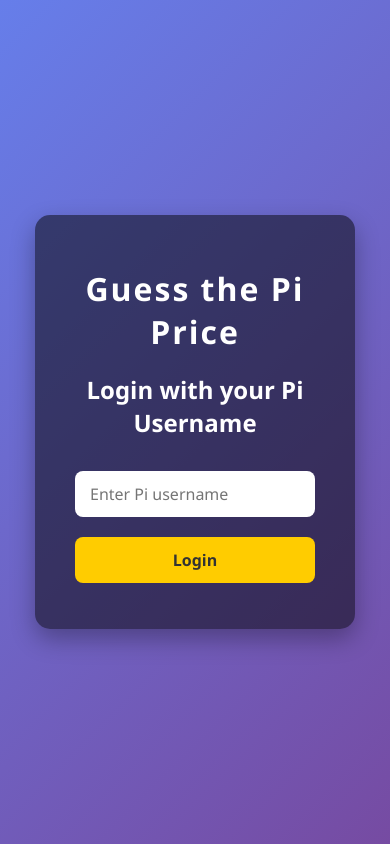
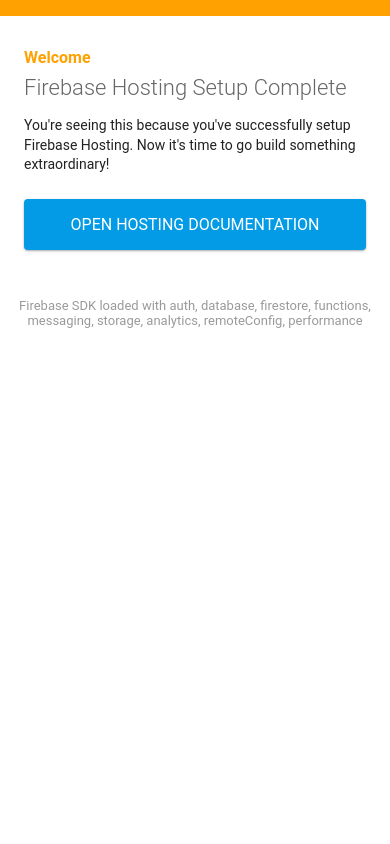
Before and after one commit to amrnannaware/guess-the-pi-price, a plain HTML site: page public/index.html in a window 390 px wide. Drawn offline with Linux system fonts and the light colour scheme; some packages are replaced by stand-ins of ours.

Commit message:
Firebase initialization

```diff
--- a/public/index.html
+++ b/public/index.html
@@ -1,39 +1,89 @@
 <!DOCTYPE html>
-<html lang="en">
-<head>
-  <meta charset="UTF-8" />
-  <meta name="viewport" content="width=device-width, initial-scale=1" />
-  <title>Guess the Pi Price Game</title>
-  <link rel="stylesheet" href="style.css" />
-</head>
-<body>
-  <div class="container">
-    <h1>Guess the Pi Price</h1>
+<html>
+  <head>
+    <meta charset="utf-8">
+    <meta name="viewport" content="width=device-width, initial-scale=1">
+    <title>Welcome to Firebase Hosting</title>
 
-    <!-- Login Screen -->
-    <div id="login-screen" class="screen">
-      <h2>Login with your Pi Username</h2>
-      <input type="text" id="username" placeholder="Enter Pi username" />
-      <button id="login-btn">Login</button>
-      <p class="error" id="login-error"></p>
+    <!-- update the version number as needed -->
+    <script defer src="/__/firebase/11.8.1/firebase-app-compat.js"></script>
+    <!-- include only the Firebase features as you need -->
+    <script defer src="/__/firebase/11.8.1/firebase-auth-compat.js"></script>
+    <script defer src="/__/firebase/11.8.1/firebase-database-compat.js"></script>
+    <script defer src="/__/firebase/11.8.1/firebase-firestore-compat.js"></script>
+    <script defer src="/__/firebase/11.8.1/firebase-functions-compat.js"></script>
+    <script defer src="/__/firebase/11.8.1/firebase-messaging-compat.js"></script>
+    <script defer src="/__/firebase/11.8.1/firebase-storage-compat.js"></script>
+    <script defer src="/__/firebase/11.8.1/firebase-analytics-compat.js"></script>
+    <script defer src="/__/firebase/11.8.1/firebase-remote-config-compat.js"></script>
+    <script defer src="/__/firebase/11.8.1/firebase-performance-compat.js"></script>
+    <!--
+      initialize the SDK after all desired features are loaded, set useEmulator to false
+      to avoid connecting the SDK to running emulators.
+    -->
+    <script defer src="/__/firebase/init.js?useEmulator=true"></script>
+
+    <style media="screen">
+      body { background: #ECEFF1; color: rgba(0,0,0,0.87); font-family: Roboto, Helvetica, Arial, sans-serif; margin: 0; padding: 0; }
+      #message { background: white; max-width: 360px; margin: 100px auto 16px; padding: 32px 24px; border-radius: 3px; }
+      #message h2 { color: #ffa100; font-weight: bold; font-size: 16px; margin: 0 0 8px; }
+      #message h1 { font-size: 22px; font-weight: 300; color: rgba(0,0,0,0.6); margin: 0 0 16px;}
+      #message p { line-height: 140%; margin: 16px 0 24px; font-size: 14px; }
+      #message a { display: block; text-align: center; background: #039be5; text-transform: uppercase; text-decoration: none; color: white; padding: 16px; border-radius: 4px; }
+      #message, #message a { box-shadow: 0 1px 3px rgba(0,0,0,0.12), 0 1px 2px rgba(0,0,0,0.24); }
+      #load { color: rgba(0,0,0,0.4); text-align: center; font-size: 13px; }
+      @media (max-width: 600px) {
+        body, #message { margin-top: 0; background: white; box-shadow: none; }
+        body { border-top: 16px solid #ffa100; }
+      }
+    </style>
+  </head>
+  <body>
+    <div id="message">
+      <h2>Welcome</h2>
+      <h1>Firebase Hosting Setup Complete</h1>
+      <p>You're seeing this because you've successfully setup Firebase Hosting. Now it's time to go build something extraordinary!</p>
+      <a target="_blank" href="https://firebase.google.com/docs/hosting/">Open Hosting Documentation</a>
     </div>
+    <p id="load">Firebase SDK Loading&hellip;</p>
 
-    <!-- Game Screen -->
-    <div id="game-screen" class="screen hidden">
-      <p>Welcome, <span id="display-username"></span>!</p>
-      <p>Try to guess the current price of Pi coin (between 0.01 and 10 Pi)</p>
+    <script>
+      document.addEventListener('DOMContentLoaded', function() {
+        const loadEl = document.querySelector('#load');
+        // // 🔥🔥🔥🔥🔥🔥🔥🔥🔥🔥🔥🔥🔥🔥🔥🔥🔥🔥🔥🔥🔥🔥🔥🔥🔥🔥🔥🔥🔥🔥🔥
+        // // The Firebase SDK is initialized and available here!
+        //
+        // firebase.auth().onAuthStateChanged(user => { });
+        // firebase.database().ref('/path/to/ref').on('value', snapshot => { });
+        // firebase.firestore().doc('/foo/bar').get().then(() => { });
+        // firebase.functions().httpsCallable('yourFunction')().then(() => { });
+        // firebase.messaging().requestPermission().then(() => { });
+        // firebase.storage().ref('/path/to/ref').getDownloadURL().then(() => { });
+        // firebase.analytics(); // call to activate
+        // firebase.analytics().logEvent('tutorial_completed');
+        // firebase.performance(); // call to activate
+        //
+        // // 🔥🔥🔥🔥🔥🔥🔥🔥🔥🔥🔥🔥🔥🔥🔥🔥🔥🔥🔥🔥🔥🔥🔥🔥🔥🔥🔥🔥🔥🔥🔥
 
-      <input
-        type="number"
-        id="guessInput"   <!-- changed from guess-input to guessInput to match script.js -->
-        placeholder="Enter your guess"
-        step="0.01"
-        min="0.01"
-        max="10"
-      />
-      <button id="guessBtn">Guess</button>  <!-- changed from guess-btn to guessBtn -->
-      <p id="result"></p>  <!-- changed from feedback to result -->
-
-      <p>Score: <span id="score">0</span></p> <!-- Added score display to match script.js -->
-
-      <button id="resetBtn" class="hidden">Play Again</button>  <!-- changed from restart-btn to resetBtn --
+        try {
+          let app = firebase.app();
+          let features = [
+            'auth',
+            'database',
+            'firestore',
+            'functions',
+            'messaging',
+            'storage',
+            'analytics',
+            'remoteConfig',
+            'performance',
+          ].filter(feature => typeof app[feature] === 'function');
+          loadEl.textContent = `Firebase SDK loaded with ${features.join(', ')}`;
+        } catch (e) {
+          console.error(e);
+          loadEl.textContent = 'Error loading the Firebase SDK, check the console.';
+        }
+      });
+    </script>
+  </body>
+</html>
```
Also changed, not shown: firebase.json (added), 4 other files.
